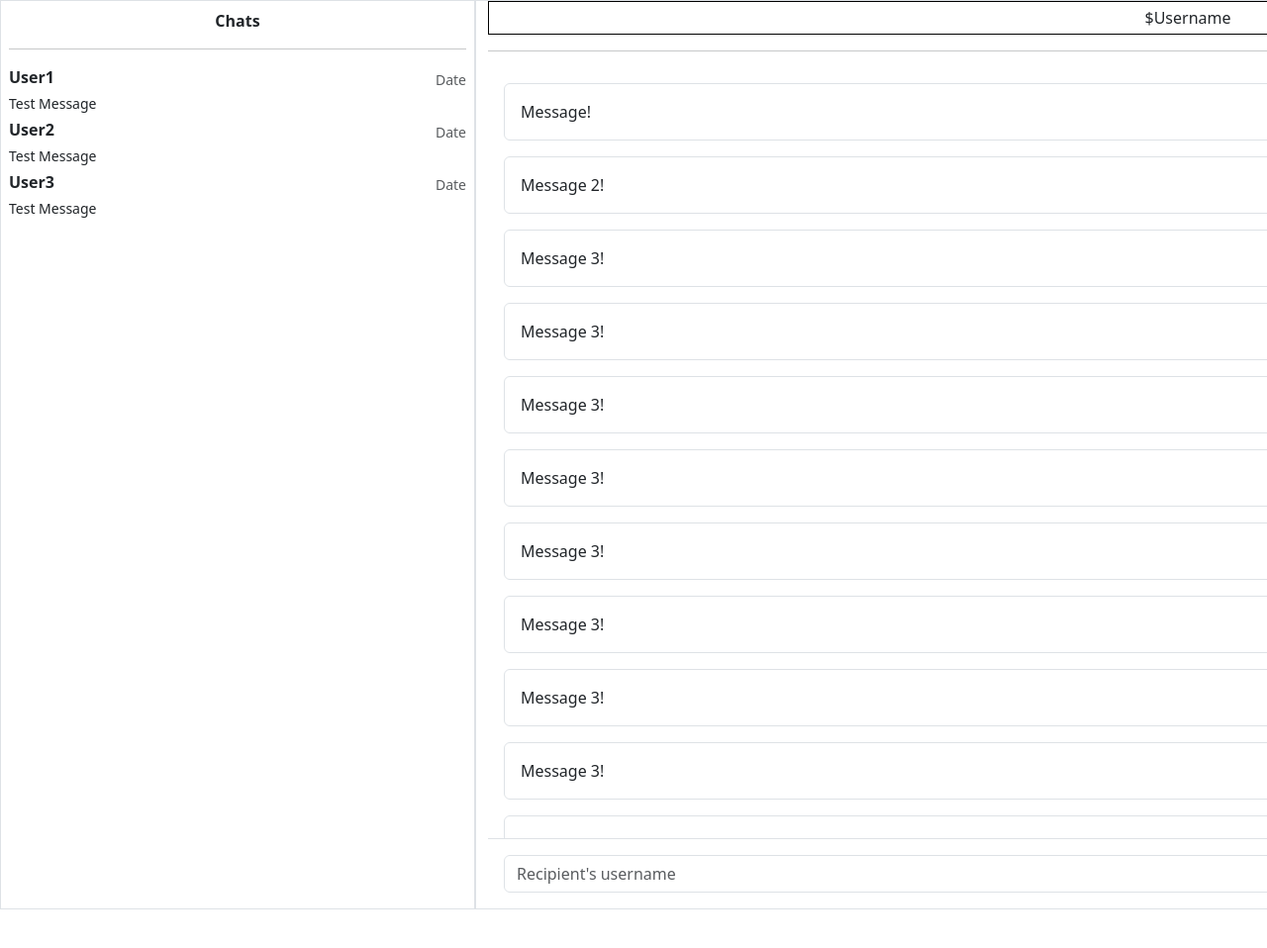
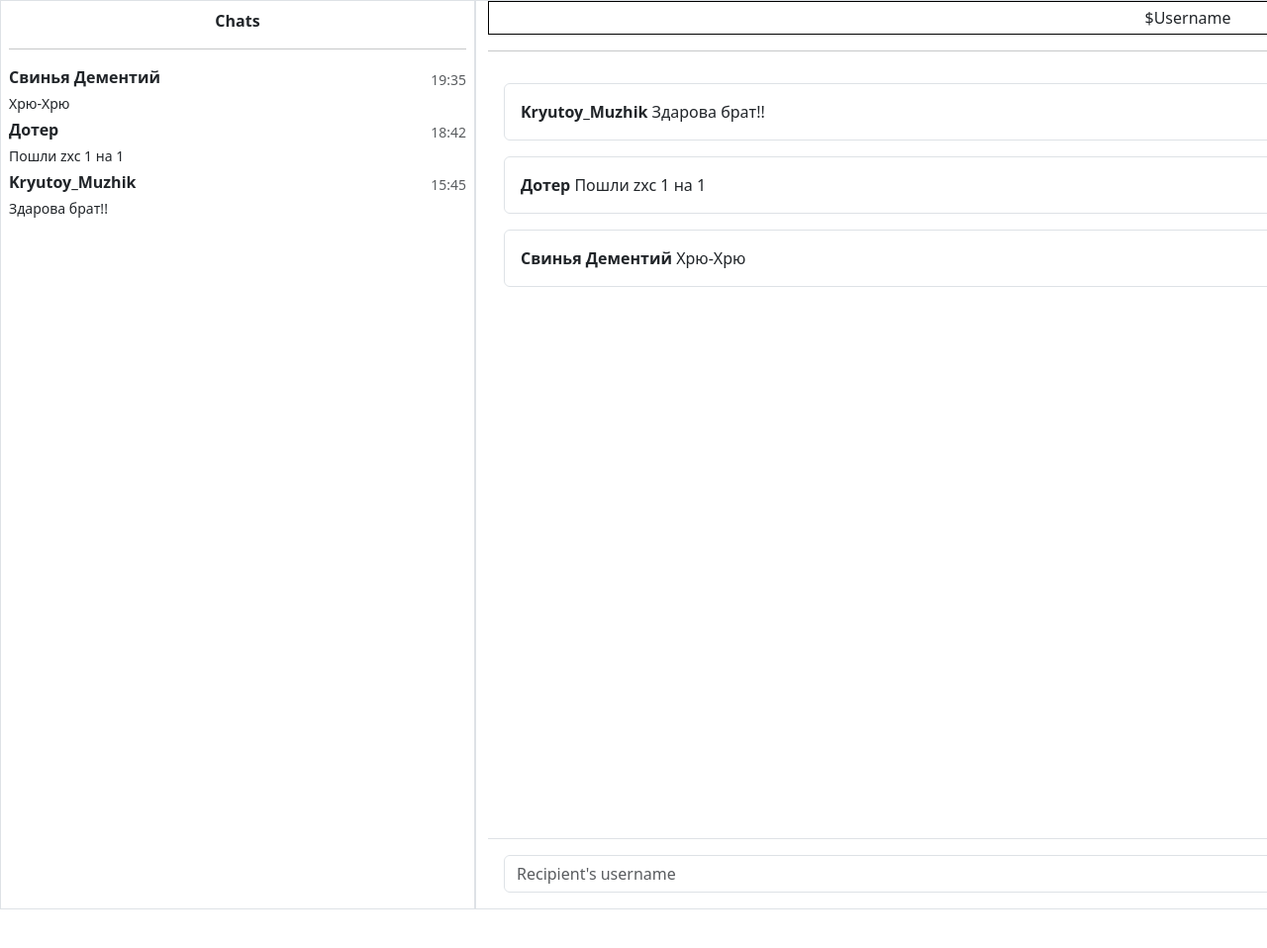
Before and after one commit to NoKot333/Hackathon, a Django app: page /chat/ in a window 1280 px wide. Shown: the top 958 px of the page at 99% size. Run offline with Django 5.2, Linux system fonts and the light colour scheme; some libraries are stand-ins or nearby versions.

Commit message:
final beauty

```diff
--- a/chat/templates/client/home/chat.html
+++ b/chat/templates/client/home/chat.html
@@ -13,26 +13,26 @@
                 <strong>Chats</strong>
               </div>
               <hr>
-              <a href="#" class="list-group-item list-group-item-action h-sm border-4 border-white ">
+              <a href="#" class="list-group-item list-group-item-action h-sm border-4 border-white">
                 <div class="d-flex w-100 align-items-center justify-content-between">
-                  <strong class="mb-1">User1</strong>
-                  <small class="text-body-secondary">Date</small>
+                  <strong class="mb-1">Свинья Дементий</strong>
+                  <small class="text-body-secondary">19:35</small>
                 </div>
-                <div class="col-10 mb-1 small">Test Message</div>
+                <div class="col-10 mb-1 small">Хрю-Хрю</div>
               </a>
               <a href="#" class="list-group-item list-group-item-action h-sm border-4 border-white">
                 <div class="d-flex w-100 align-items-center justify-content-between">
-                  <strong class="mb-1">User2</strong>
-                  <small class="text-body-secondary">Date</small>
+                  <strong class="mb-1">Дотер</strong>
+                  <small class="text-body-secondary">18:42</small>
                 </div>
-                <div class="col-10 mb-1 small">Test Message</div>
+                <div class="col-10 mb-1 small">Пошли zxc 1 на 1</div>
               </a>
-              <a href="#" class="list-group-item list-group-item-action h-sm border-4 border-white">
+              <a href="#" class="list-group-item list-group-item-action h-sm border-4 border-white ">
                 <div class="d-flex w-100 align-items-center justify-content-between">
-                  <strong class="mb-1">User3</strong>
-                  <small class="text-body-secondary">Date</small>
+                  <strong class="mb-1">Kryutoy_Muzhik</strong>
+                  <small class="text-body-secondary">15:45</small>
                 </div>
-                <div class="col-10 mb-1 small">Test Message</div>
+                <div class="col-10 mb-1 small">Здарова брат!!</div>
               </a>
             </div>
             <div class="col-9 border">
@@ -42,37 +42,16 @@
               <hr>
               <div class="list-group list-group-flush border-bottom overflow-auto p-3" style="height: 780px;">
                   <div class="rounded-2 bg-white border mb-3 p-3">
-                    Message!
+                    <strong>Kryutoy_Muzhik</strong>
+                    Здарова брат!!
                   </div>
                   <div class="rounded-2 bg-white border mb-3 p-3">
-                    Message 2!
+                    <strong>Дотер</strong>
+                    Пошли zxc 1 на 1
                   </div>
                   <div class="rounded-2 bg-white border mb-3 p-3">
-                    Message 3!
-                  </div>
-                  <div class="rounded-2 bg-white border mb-3 p-3">
-                    Message 3!
-                  </div>
-                  <div class="rounded-2 bg-white border mb-3 p-3">
-                    Message 3!
-                  </div>
-                  <div class="rounded-2 bg-white border mb-3 p-3">
-                    Message 3!
-                  </div>
-                  <div class="rounded-2 bg-white border mb-3 p-3">
-                    Message 3!
-                  </div>
-                  <div class="rounded-2 bg-white border mb-3 p-3">
-                    Message 3!
-                  </div>
-                  <div class="rounded-2 bg-white border mb-3 p-3">
-                    Message 3!
-                  </div>
-                  <div class="rounded-2 bg-white border mb-3 p-3">
-                    Message 3!
-                  </div>
-                  <div class="rounded-2 bg-white border mb-3 p-3">
-                    Message 3!
+                    <strong>Свинья Дементий</strong>
+                    Хрю-Хрю
                   </div>
                 </div>
                 <div class="input-group p-3 align-self-end">
```
